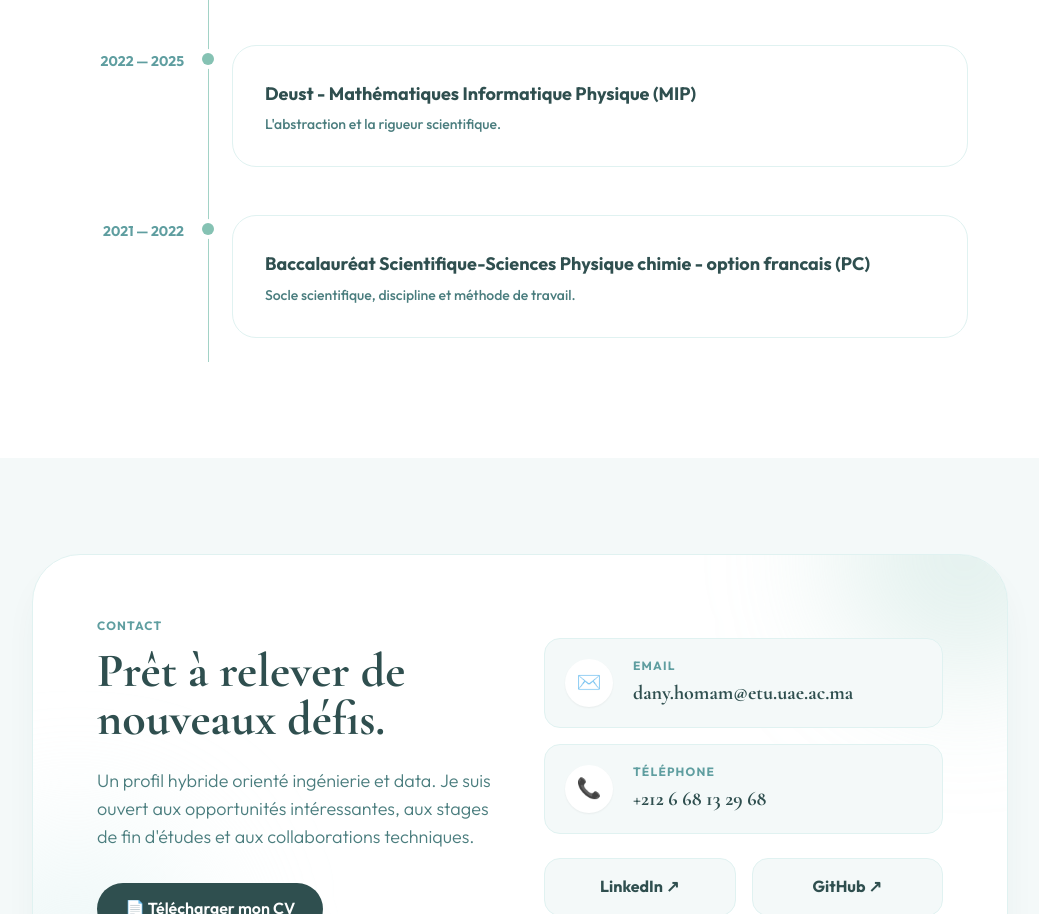
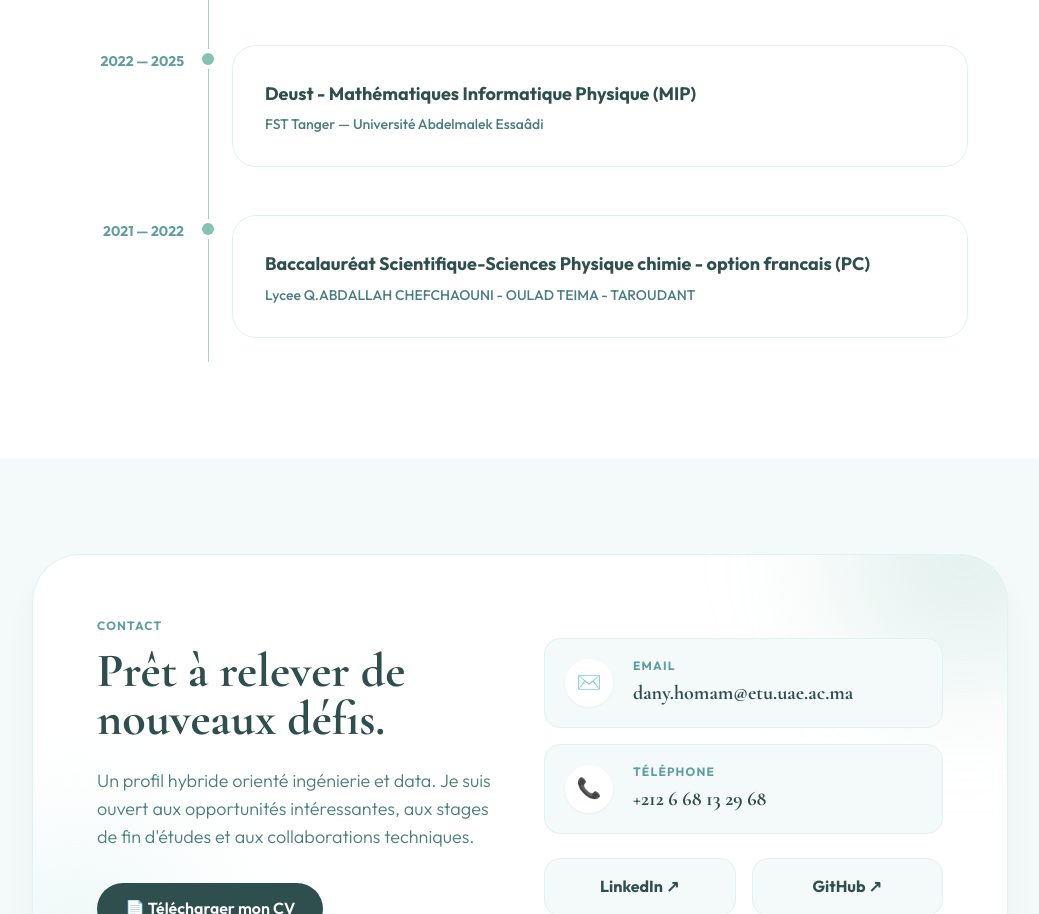
Before and after one commit to Homam-Dany/Portfolio_Homam, a plain HTML site: page index.html in a window 1280 px wide. Shown: the part 4775-5689 px from the top of the page, without its empty margins (120-1159 px from the left). Drawn offline with nearby package versions, Linux system fonts and the light colour scheme.

Commit message:
Modification

```diff
--- a/index.html
+++ b/index.html
@@ -6,7 +6,7 @@
   <meta name="viewport" content="width=device-width, initial-scale=1.0" />
   <meta name="theme-color" content="#f0f7f4" />
 
-  <title>Homam Dany | Ingénierie Logicielle & Intelligence Artificielle</title>
+  <title>Homam Dany | Ingénierie des données & Intelligence Artificielle</title>
   <meta name="description"
     content="Portfolio de Homam Dany — Ingénieur Logiciel & IA/Data (FST Tanger). Master IDIA. Projets de développement, architecture et exploitation avancée des données." />
 
@@ -746,7 +746,7 @@
           <div class="bg-white rounded-3xl p-6 sm:p-8 border border-sage-100 hover:border-sage-200 hover:shadow-soft transition-all">
             <span class="sm:hidden text-xs font-bold text-sage-500 mb-2 block">2022 — 2025</span>
             <h4 class="text-lg font-bold text-sage-900 mt-1 mb-2 leading-snug">Deust - Mathématiques Informatique Physique (MIP)</h4>
-            <p class="text-sm text-sage-700 font-medium">L'abstraction et la rigueur scientifique.</p>
+            <p class="text-sm text-sage-700 font-medium">FST Tanger — Université Abdelmalek Essaâdi</p>
           </div>
         </div>
 
@@ -762,7 +762,7 @@
           <div class="bg-white rounded-3xl p-6 sm:p-8 border border-sage-100 hover:border-sage-200 hover:shadow-soft transition-all">
             <span class="sm:hidden text-xs font-bold text-sage-500 mb-2 block">2021 — 2022</span>
             <h4 class="text-lg font-bold text-sage-900 mt-1 mb-2 leading-snug">Baccalauréat Scientifique-Sciences Physique chimie - option francais (PC)</h4>
-            <p class="text-sm text-sage-700 font-medium">Socle scientifique, discipline et méthode de travail.</p>
+            <p class="text-sm text-sage-700 font-medium">Lycee Q.ABDALLAH CHEFCHAOUNI - OULAD TEIMA - TAROUDANT </p>
           </div>
         </div>
       </div>
```
